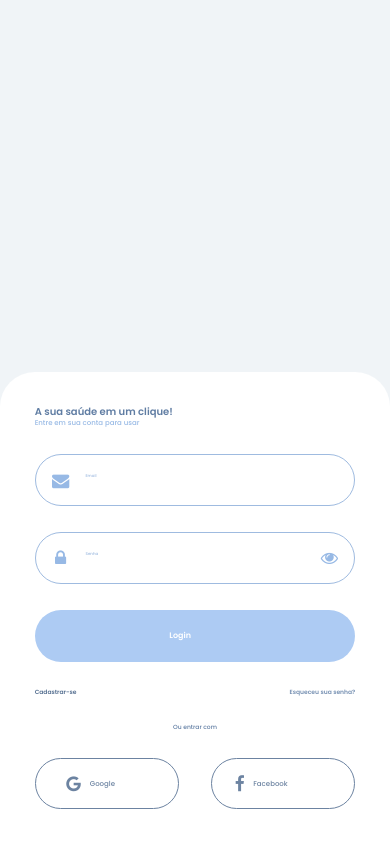
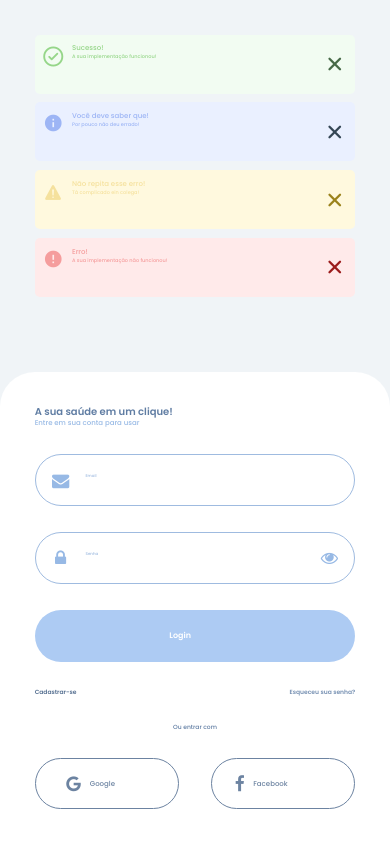
Before and after one commit to joaodwkoz/projeto-pam, a React Native app: screen /Agua in a window 390 px wide. Built offline with nearby package versions, Linux system fonts and the light colour scheme; what react-native-worklets would draw is missing.

Commit message:
feat: alertas (apenas ui)

```diff
--- a/App.js
+++ b/App.js
@@ -18,6 +18,7 @@ import Alergias from './src/pages/AlergiasScreen/Alergias';
 import Glicemia from './src/pages/GlicemiaScreen/Glicemia';
 import Meditacao from './src/pages/MeditacaoScreen/Meditacao';
 import Batimentos from './src/pages/BatimentosScreen/Batimentos';
+import { AlertProvider } from './providers/AlertProvider';
 
 const Stack = createNativeStackNavigator();
 
@@ -30,6 +31,7 @@ const AppNavigation = () => {
 
   return (
     <GestureHandlerRootView style={{ flex: 1 }}>
+      <AlertProvider>
         <NavigationContainer>
           <Stack.Navigator screenOptions={{
             headerShown: false,
@@ -54,6 +56,7 @@ const AppNavigation = () => {
             )}
         </Stack.Navigator>
       </NavigationContainer>
+      </AlertProvider>
     </GestureHandlerRootView>
   )
 }
--- /dev/null
+++ b/providers/AlertProvider.js
@@ -0,0 +1,95 @@
+import { StyleSheet, View, useWindowDimensions } from 'react-native';
+import React, { createContext, useState, useContext, useEffect, Children } from 'react';
+import { AlertItem } from '../src/components/AlertItem';
+
+const AlertContext = createContext();
+
+export const AlertProvider = ({ children }) => {
+    const { width, height} = useWindowDimensions();
+
+    const styles = dynamicStyles(width, height)
+
+    const [alerts, setAlerts] = useState([
+        {
+            id: 252351,
+            message: 'Sucesso!',
+            type: 'success',
+            obs: 'A sua implementação funcionou!',
+        },
+
+        {
+            id: 86723,
+            message: 'Você deve saber que!',
+            type: 'info',
+            obs: 'Por pouco não deu errado!',
+        },
+
+        {
+            id: 23523,
+            message: 'Não repita esse erro!',
+            type: 'warning',
+            obs: 'Tá complicado ein colega!',
+        },
+
+        {
+            id: 547431,
+            message: 'Erro!',
+            type: 'error',
+            obs: 'A sua implementação não funcionou!',
+        }
+    ]);
+
+    const hideAlert = (id) => {
+        setAlerts(prev => prev.filter(alert => alert.id !== id));
+    };
+
+    const showAlert = (message, type = 'info', obs = null) => {
+        setAlerts(prev => [...prev, {
+            id: Date.now() + Math.random(),
+            message: message,
+            type: type,
+            obs: obs
+        }]);
+    };
+
+    return (
+        <AlertContext.Provider value={{ showAlert }}>
+            { children }
+
+            <View style={styles.alertContainer}>
+                {alerts && alerts.length > 0 && (
+                    alerts.map((alert, index) => (
+                        <AlertItem
+                            key={alert.id}
+                            message={alert.message}
+                            type={alert.type}
+                            obs={alert.obs ?? null}
+                            onClose={() => hideAlert(alert.id)}
+                        />
+                    ))
+                )}
+            </View>
+        </AlertContext.Provider>
+    )
+};
+
+const dynamicStyles = (width, height) => StyleSheet.create({
+    alertContainer: {
+        position: 'absolute',
+        top: 0.0889 * width,
+        left: 0.0889 * width,
+        right: 0.0889 * width,
+        zIndex: 9999,
+        gap: 0.0222 * width,
+    },
+});
+
+export const useAlert = () => {
+    const context = useContext(AlertContext);
+
+    if (!context) {
+        throw new Error('useAlert deve ser usado dentro de um AlertProvider');
+    }
+
+    return context;
+}
--- a/services/api.js
+++ b/services/api.js
@@ -2,7 +2,7 @@ import axios from 'axios';
 import AsyncStorage from '@react-native-async-storage/async-storage';
 
 const api = axios.create({
-    baseURL: 'http://10.126.236.192:8000/api',
+    baseURL: 'http://192.168.0.8:8000/api',
 });
 
 api.interceptors.request.use(async (config) => {
--- a/src/components/AguaModalHistorico.js
+++ b/src/components/AguaModalHistorico.js
@@ -30,8 +30,8 @@ const AguaModalHistorico = ({ visible, setVisible, width, height, scale = 3 }) =
     const [periodo, setPeriodo] = useState('Semana');
     const [aba, setAba] = useState('Histórico');
 
-    const [history, setHistory] = useState([]);
-    const [lineData, setLineData] = useState([]);
+    const [history, setHistory] = useState(null);
+    const [lineData, setLineData] = useState(null);
     const [isLoading, setIsLoading] = useState(false);
 
     const BASE_URL_STORAGE = 'http://192.168.0.7:8000/';
@@ -168,7 +168,7 @@ const AguaModalHistorico = ({ visible, setVisible, width, height, scale = 3 }) =
                                 <View style={styles.tabContent}>
                                     {
                                         aba === 'Histórico' ? (
-                                            history.length > 0 ? (
+                                            history && history.length > 0 ? (
                                                 <SectionList
                                                     sections={history}
                                                     keyExtractor={(item, index) => item + index}
--- /dev/null
+++ b/src/components/AlertItem.js
@@ -0,0 +1,144 @@
+import { StyleSheet, View, Text, useWindowDimensions, Pressable, PixelRatio } from 'react-native';
+import { useFonts } from 'expo-font';
+import { Ionicons, Octicons, MaterialIcons } from '@expo/vector-icons';
+
+const getColors = (type) => {
+    const map = {
+        success: {
+            bg: '#f2fcf2ff',
+            color: '#96d689ff',
+            close: '#476947ff',
+        },
+
+        info: {
+            bg: '#eaf0ffff',
+            color: '#9db5f5ff',
+            close: '#344655ff',
+        },
+
+        warning: {
+            bg: '#fff9deff',
+            color: '#f5e19dff',
+            close: '#9b831cff',
+        },
+
+        error: {
+            bg: '#ffeaeaff',
+            color: '#f59d9dff',
+            close: '#9b1c1cff',
+        },
+    }
+
+    return map[type];
+};
+
+const getIcon = (type) => {
+    const map = {
+        success: {
+            lib: Octicons,
+            name: "check-circle",
+        },
+
+        info: {
+            lib: MaterialIcons,
+            name: "info"
+        },
+
+        warning: {
+            lib: Ionicons,
+            name: "warning"
+        },
+
+        error: {
+            lib: MaterialIcons,
+            name: "error"
+        }
+    }
+
+    return map[type];
+}
+
+export const AlertItem = ({ message, type, obs, onClose, style }) => {
+    const [fontsLoaded] = useFonts({
+        'Poppins-M': require('../../assets/fonts/Poppins-Medium.ttf'),
+        'Poppins-SB': require('../../assets/fonts/Poppins-SemiBold.ttf'),
+    });
+
+    const scale = PixelRatio.get();
+
+    const { width, height } = useWindowDimensions();
+
+    const colors = getColors(type);
+
+    const icon = getIcon(type);
+
+    const IconLib = icon.lib
+    const IconName = icon.name
+
+    const styles = dynamicStyles(width, height, colors);
+
+    if (!fontsLoaded) {
+        return null;
+    }
+
+    return (
+        <View style={[styles.alert, style]}>
+            <View style={styles.alertIcon}>
+                <IconLib name={IconName} size={20} color={colors.color} />
+            </View>
+
+            <View style={styles.alertInfo}>
+                <View>
+                    <Text style={{
+                        fontFamily: 'Poppins-M',
+                        fontSize: 7 * scale,
+                        lineHeight: 10 * scale,
+                        color: colors.color
+                    }}>
+                        { message }
+                    </Text>
+
+                    <Text style={{
+                        fontFamily: 'Poppins-M',
+                        fontSize: 5 * scale,
+                        lineHeight: 8 * scale,
+                        color: colors.color
+                    }}>
+                        { obs }
+                    </Text>
+                </View>
+
+                <Pressable style={styles.close} onPress={onClose}>
+                    <Ionicons name="close" size={24} color={colors.close} />
+                </Pressable>
+            </View>
+        </View>
+    )
+};
+
+const dynamicStyles = (width, height, colors) => StyleSheet.create({
+    alert: {
+        backgroundColor: colors.bg,
+        width: '100%',
+        height: 0.07 * height,
+        borderRadius: 0.0125 * width,
+        padding: 0.0222 * width,
+        flexDirection: 'row',
+        gap: 0.0222 * width,
+    },
+
+    alertIcon: {
+        paddingTop: 0.0025 * height,
+    },
+
+    alertInfo: {
+        flex: 1,
+        flexDirection: 'row',
+        justifyContent: 'space-between',
+    },
+
+    close: {
+        height: '100%',
+        justifyContent: 'center',
+    },
+});
--- a/src/pages/HomeScreen/Home.js
+++ b/src/pages/HomeScreen/Home.js
@@ -26,7 +26,7 @@ const Home = () => {
     const data = new Date();
 
     const imagemPerfilUrl = usuario?.fotoPerfil
-        ? `http://10.126.236.192:8000/storage/${usuario.fotoPerfil}`
+        ? `http://192.168.0.8:8000/storage/${usuario.fotoPerfil}`
         : null;
 
     if (!fontsLoaded) {
--- a/src/pages/ProfileScreen/Profile.js
+++ b/src/pages/ProfileScreen/Profile.js
@@ -187,7 +187,7 @@ const Profile = () => {
     }
 
     const imagemAntigaUrl = dadosUsuario.fotoPerfil
-        ? `http://10.126.236.192:8000/storage/${dadosUsuario.fotoPerfil}`
+        ? `http://192.168.0.8:8000/storage/${dadosUsuario.fotoPerfil}`
         : null;
 
     return (
```
Lines whose indentation alone changed are shown as unchanged.
